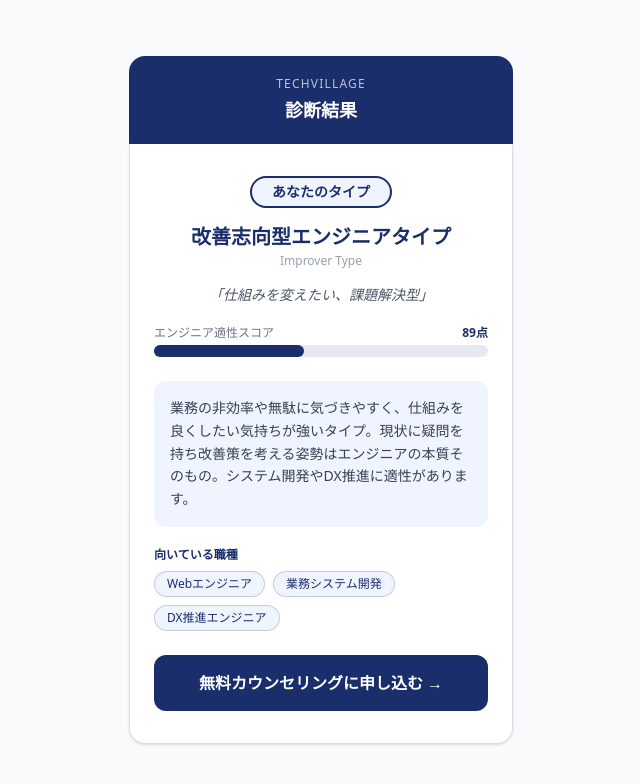
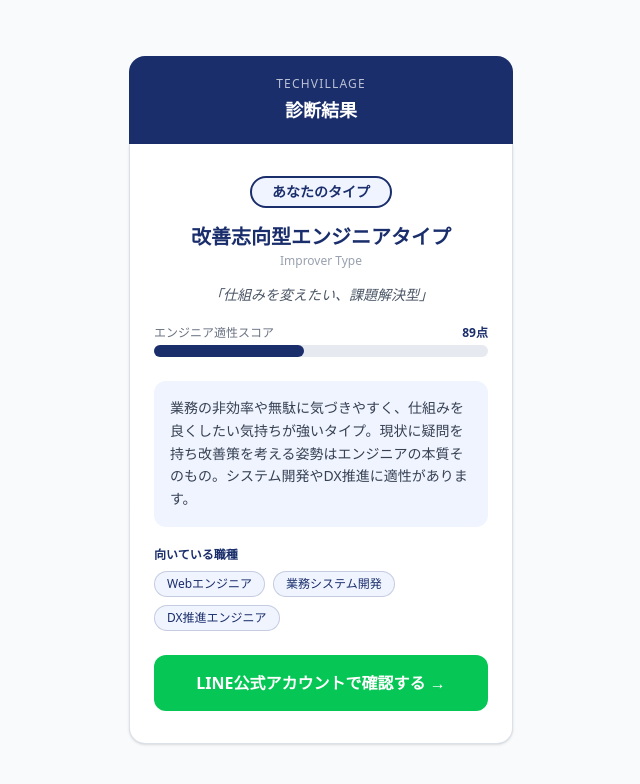
Before and after one commit to techwebvillage/diagnosis, a Next.js app: page /result in a window 1280 px wide. Shown: the top 784 px of the page, without its empty margins (319-959 px from the left). Built offline with nearby package versions, Linux system fonts and the light colour scheme; no server answers.

Commit message:
feat: previewページぼかし演出・ResultCardをLINE CTAに変更

```diff
--- a/app/preview/page.tsx
+++ b/app/preview/page.tsx
@@ -46,25 +46,39 @@ export default function PreviewPage() {
             <div className="text-center text-gray-400 py-8">読み込み中...</div>
           ) : (
             <>
-              {/* アイコン */}
-              <div className="text-center text-5xl mb-4">🎯</div>
+              {/* ぼかしプレビューエリア */}
+              <div className="relative mb-6">
+                {/* ぼかしコンテンツ */}
+                <div className="select-none" style={{ filter: 'blur(6px)', pointerEvents: 'none' }}>
+                  {/* スコア */}
+                  <div className="text-center mb-4">
+                    <p className="text-sm text-gray-500 mb-1">エンジニア適性スコア</p>
+                    <p className="text-5xl font-bold text-navy">
+                      {result.displayScore}
+                      <span className="text-lg font-normal text-gray-400 ml-1">点</span>
+                    </p>
+                  </div>
 
-              {/* スコア */}
-              <div className="text-center mb-6">
-                <p className="text-sm text-gray-500 mb-1">エンジニア適性スコア</p>
-                <p className="text-5xl font-bold text-navy">
-                  {result.displayScore}
-                  <span className="text-lg font-normal text-gray-400 ml-1">点</span>
-                </p>
+                  {/* タイププレビュー */}
+                  <div className="bg-navy-light rounded-xl p-4 text-center">
+                    <p className="text-xs text-gray-500 mb-1">あなたのタイプ</p>
+                    <p className="text-base font-bold text-navy">〇〇志向型エンジニアタイプ</p>
+                    <p className="text-xs text-gray-500 mt-2">向いている職種・詳細説明あり</p>
+                  </div>
+                </div>
+
+                {/* オーバーレイ */}
+                <div className="absolute inset-0 flex flex-col items-center justify-center bg-white/60 rounded-xl">
+                  <p className="text-navy font-bold text-sm mb-1">🔒 LINE登録で全結果を公開</p>
+                  <p className="text-xs text-gray-500">タイプ・スコア・向いている職種</p>
+                </div>
               </div>
 
               {/* メッセージ */}
-              <div className="bg-navy-light rounded-xl p-4 mb-6 text-sm text-gray-700 leading-relaxed text-center">
-                あなたには<span className="font-bold text-navy">高いエンジニア適性</span>が確認されました。
-                <br />
-                詳しい診断結果（タイプ・向いている職種・次のステップ）は
-                LINE公式アカウントで受け取れます。
-              </div>
+              <p className="text-center text-sm text-gray-600 mb-5 leading-relaxed">
+                あなたには<span className="font-bold text-navy">高いエンジニア適性</span>が確認されました。<br />
+                詳しい診断結果はLINEで受け取れます。
+              </p>
 
               {/* LINE ボタン */}
               <a
@@ -75,7 +89,7 @@ export default function PreviewPage() {
                 className="block w-full text-center py-4 rounded-xl font-bold text-base text-white active:scale-95 transition-all"
                 style={{ backgroundColor: '#06c755' }}
               >
-                LINEで受け取る →
+                LINEで結果を受け取る →
               </a>
 
               <p className="text-center text-xs text-gray-400 mt-3">
--- a/app/result/page.tsx
+++ b/app/result/page.tsx
@@ -4,8 +4,8 @@
 import type { DiagnosisType } from '@/lib/scoring'
 import ResultCard from '@/components/ResultCard'
 
-const CONSULTATION_URL =
-  process.env.NEXT_PUBLIC_CONSULTATION_URL ?? 'https://techvillage.jp/contact'
+const LINE_URL =
+  process.env.NEXT_PUBLIC_LINE_URL ?? 'https://lin.ee/XXXXXXX'
 
 const VALID_TYPES: DiagnosisType[] = ['S', 'I', 'F', 'A']
 const DEFAULT_TYPE: DiagnosisType = 'I'
@@ -48,7 +48,7 @@ export default async function ResultPage({ searchParams }: Props) {
           <ResultCard
             type={type}
             displayScore={displayScore}
-            consultationUrl={CONSULTATION_URL}
+            lineUrl={LINE_URL}
           />
         </div>
       </div>
--- a/components/ResultCard.tsx
+++ b/components/ResultCard.tsx
@@ -48,10 +48,10 @@ const TYPE_DEFINITIONS: Record<DiagnosisType, TypeDefinition> = {
 type Props = {
   type: DiagnosisType
   displayScore: number
-  consultationUrl: string
+  lineUrl: string
 }
 
-export default function ResultCard({ type, displayScore, consultationUrl }: Props) {
+export default function ResultCard({ type, displayScore, lineUrl }: Props) {
   const def = TYPE_DEFINITIONS[type]
   const scorePercent = Math.min(100, Math.max(0, ((displayScore - 80) / 20) * 100))  // 80-100 → 0-100%
 
@@ -111,13 +111,14 @@ export default function ResultCard({ type, displayScore, consultationUrl }: Prop
 
       {/* CTA */}
       <a
-        href={consultationUrl}
+        href={lineUrl}
         target="_blank"
         rel="noopener noreferrer"
-        aria-label="無料カウンセリングに申し込む（外部リンク）"
-        className="block w-full bg-navy text-white text-center py-4 rounded-xl font-bold text-base hover:bg-navy/90 active:scale-95 transition-all"
+        aria-label="LINE公式アカウントで詳しく確認する（外部リンク）"
+        className="block w-full text-center py-4 rounded-xl font-bold text-base text-white active:scale-95 transition-all"
+        style={{ backgroundColor: '#06c755' }}
       >
-        無料カウンセリングに申し込む →
+        LINE公式アカウントで確認する →
       </a>
     </div>
   )
```
